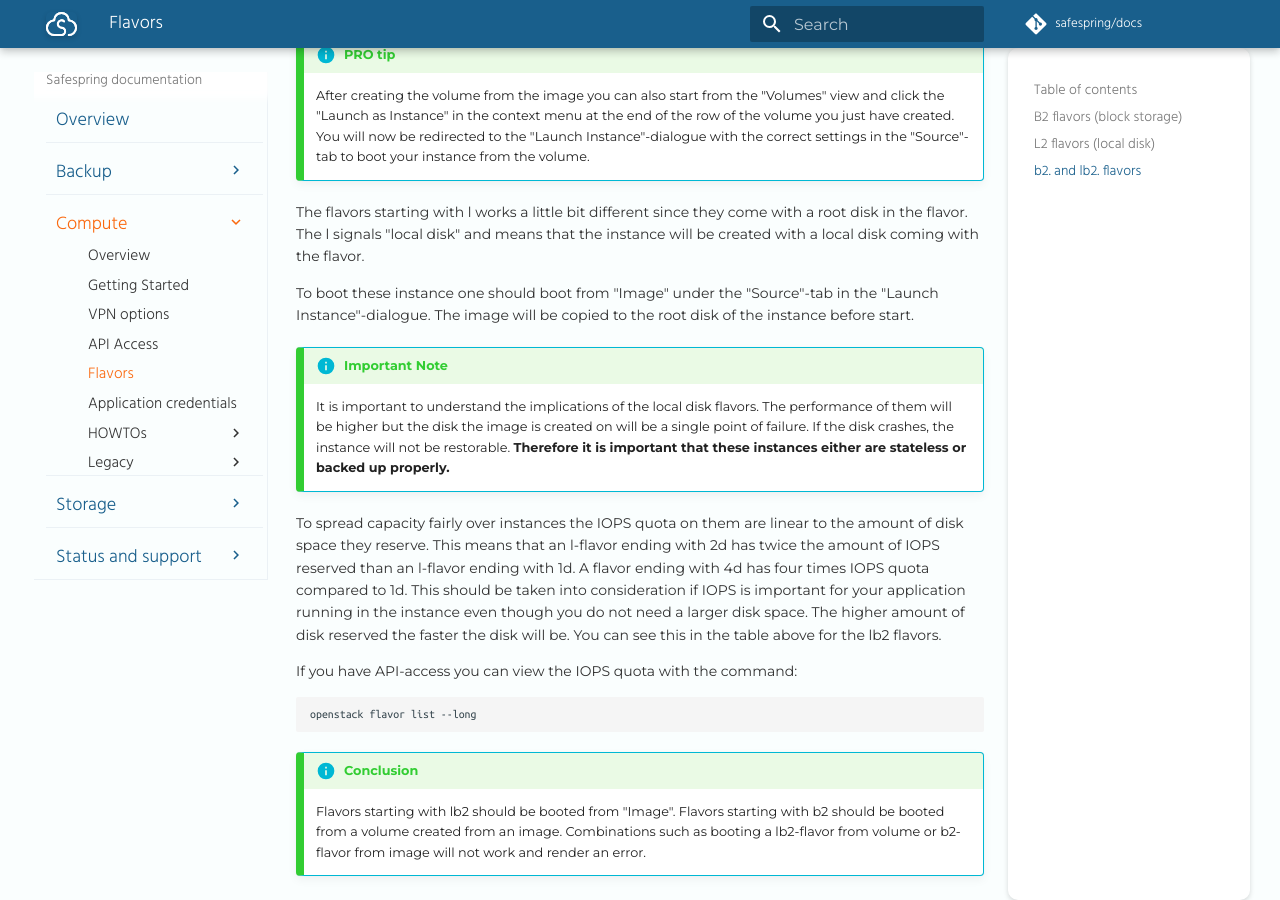
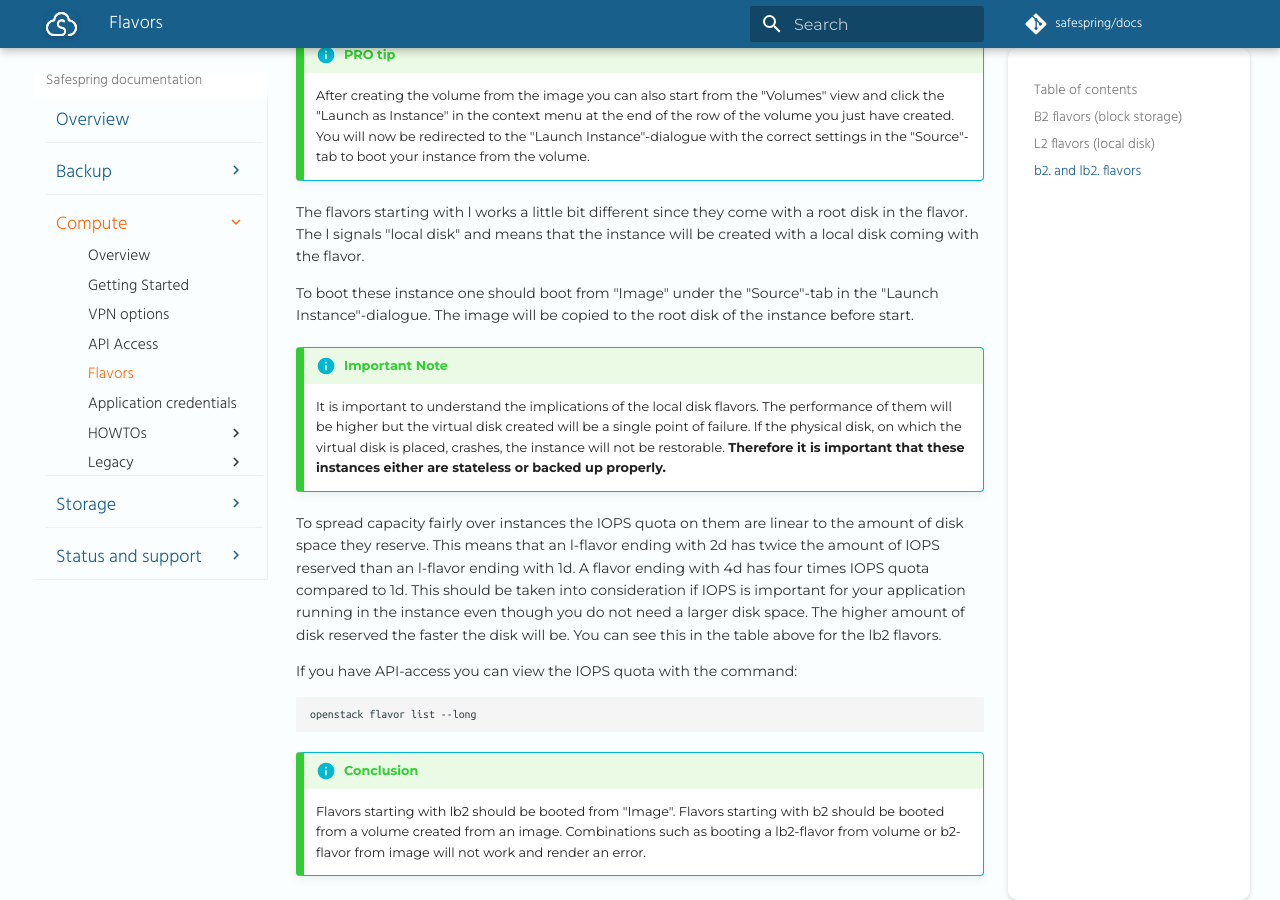
Before and after one commit to safespring/docs, an MkDocs documentation site: the page built from content/new/flavors.md, in a window 1280 px wide and 900 px high, scrolled down 1860 px. Built offline with MkDocs 1.6.1 and Material for MkDocs 9.7.7, drawn with Linux system fonts in a browser that asks for light colours; a script that is not in the unit is left out; comment, search, counter and statistics services are not loaded; old or Windows-style settings are respelled for this version of MkDocs.

Commit message:
Rephrasing in local disk

```diff
--- a/content/new/flavors.md
+++ b/content/new/flavors.md
@@ -50,7 +50,7 @@ The flavors starting with l works a little bit different since they come with a
 To boot these instance one should boot from "Image" under the "Source"-tab in the "Launch Instance"-dialogue. The image will be copied to the root disk of the instance before start.
 
 !!! info "Important Note"
-    It is important to understand the implications of the local disk flavors. The performance of them will be higher but the disk the image is created on  will be a single point of failure. If the disk crashes, the instance will not be restorable. **Therefore it is important that these instances either are stateless or backed up properly.**
+    It is important to understand the implications of the local disk flavors. The performance of them will be higher but the virtual disk created will be a single point of failure. If the physical disk, on which the virtual disk is placed, crashes, the instance will not be restorable. **Therefore it is important that these instances either are stateless or backed up properly.**
 
 To spread capacity fairly over instances the IOPS quota on them are linear to the amount of disk space they reserve. This means that an l-flavor ending with 2d has twice the amount of IOPS reserved than an l-flavor ending with 1d. A flavor ending with 4d has four times IOPS quota compared to 1d. This should be taken into consideration if IOPS is important for your application running in the instance even though you do not need a larger disk space. The higher amount of disk reserved the faster the disk will be. You can see this in the table above for the lb2 flavors.
 
```
